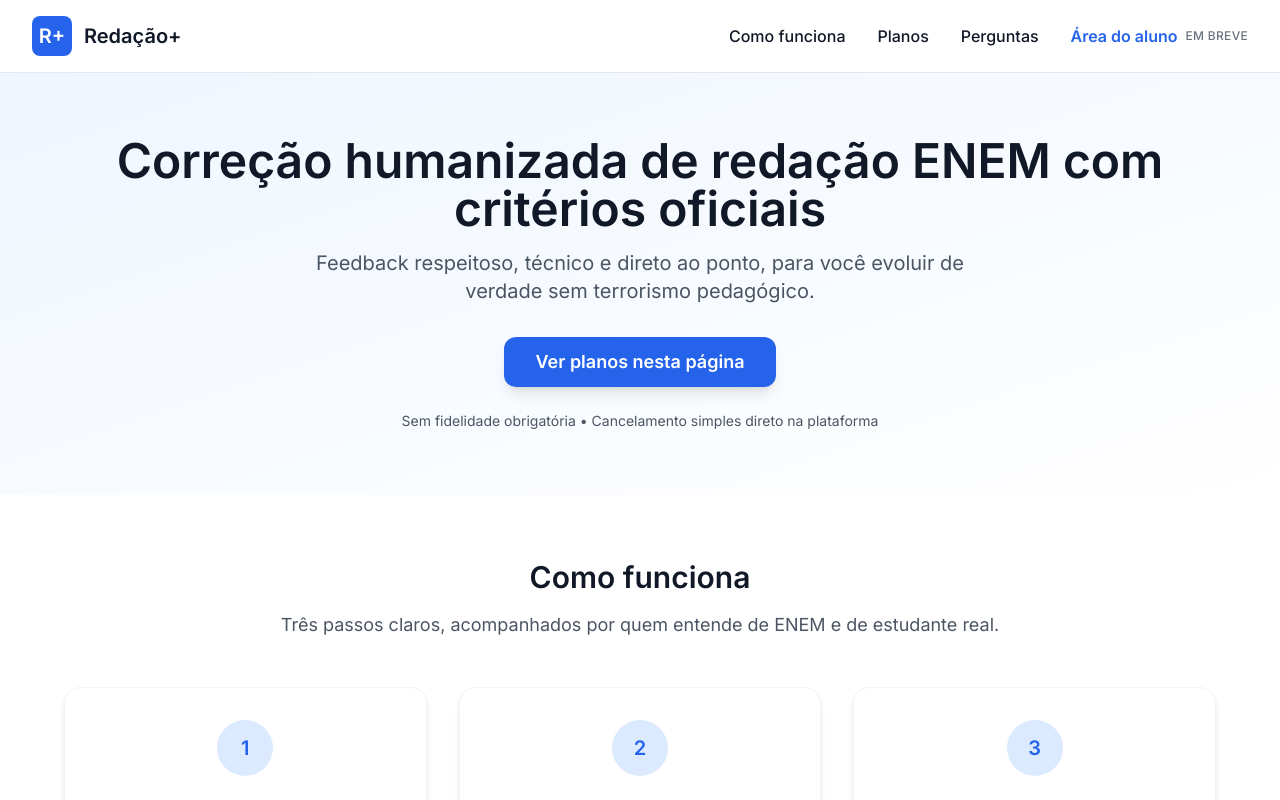
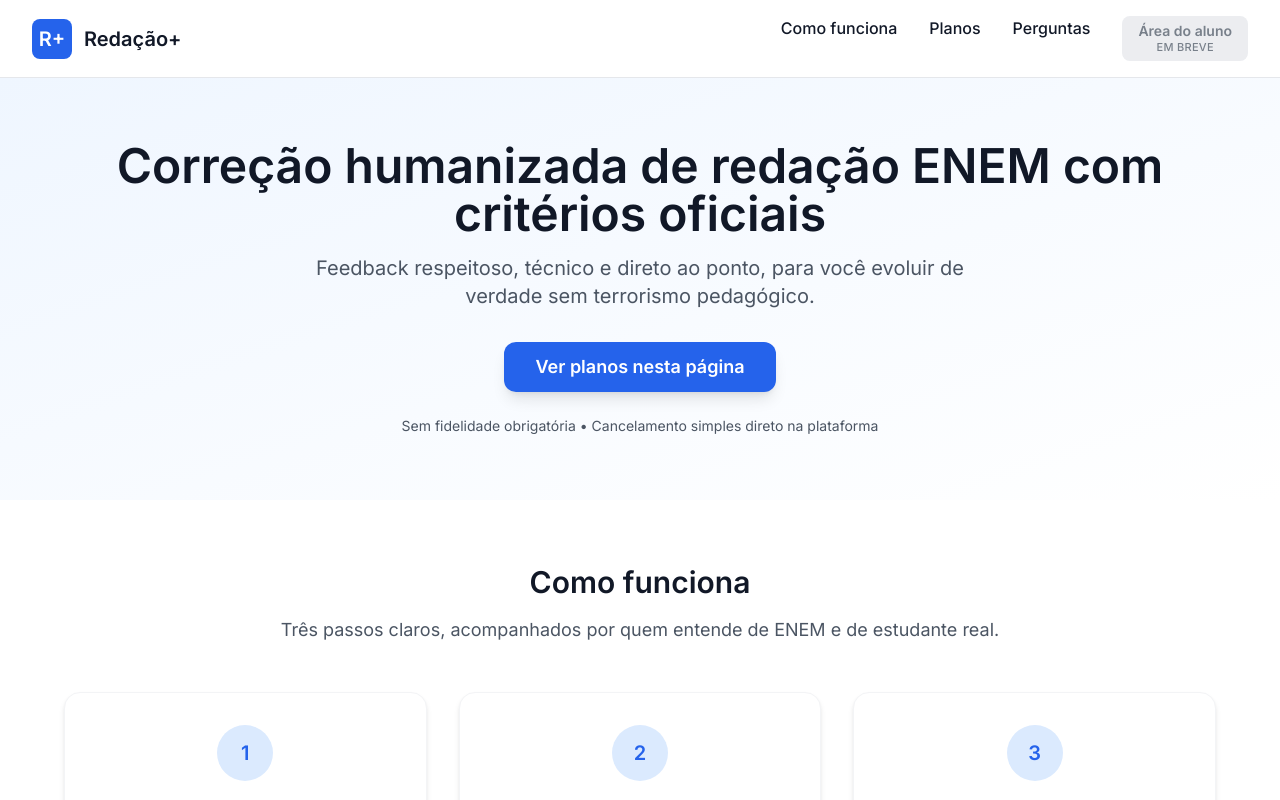
Before and after one commit to EtecGmail/ENEM-REACT, a React (Vite) app: page / in a window 1280 px wide. Shown: the top 800 px of the page. Built offline with nearby package versions, Linux system fonts and the light colour scheme.

Commit message:
feat: desabilitar ctas indisponiveis

```diff
--- a/src/App.tsx
+++ b/src/App.tsx
@@ -189,16 +189,14 @@ export default function App() {
                   Perguntas
                 </a>
               </li>
-              <li>
-                <a
-                  href="#cta-final"
-                  className="font-semibold text-blue-600 hover:text-blue-700 transition-colors focus:outline-none focus:ring-2 focus:ring-blue-500 rounded inline-flex items-center gap-2"
+              <li className="flex items-center">
+                <Botao
+                  isPlaceholder
+                  className="!px-4 !py-2 !rounded-lg !text-sm"
+                  aria-label="Área do aluno em breve"
                 >
                   Área do aluno
-                  <span className="text-xs font-medium uppercase tracking-wide text-gray-500">
-                    em breve
-                  </span>
-                </a>
+                </Botao>
               </li>
             </ul>
           </nav>
@@ -214,12 +212,38 @@ export default function App() {
                     { href: '#planos', rotulo: 'Planos' },
                     { href: '#faq', rotulo: 'Perguntas' },
                     {
-                      href: '#cta-final',
                       rotulo: 'Entrar / Começar',
                       indicador: 'em breve',
+                      desabilitado: true,
                     },
                   ].map((item, index) => (
-                    <li key={item.href}>
+                    <li key={item.href ?? item.rotulo}>
+                      {item.desabilitado ? (
+                        <button
+                          type="button"
+                          aria-disabled="true"
+                          className="w-full text-left font-semibold text-gray-500 py-2 focus:outline-none focus:ring-2 focus:ring-blue-500 rounded cursor-not-allowed"
+                          onClick={(event) => {
+                            event.preventDefault();
+                            event.stopPropagation();
+                          }}
+                          onKeyDown={(event) => {
+                            if (event.key === 'Enter' || event.key === ' ') {
+                              event.preventDefault();
+                              event.stopPropagation();
+                            }
+                          }}
+                        >
+                          <span className="flex items-center gap-2">
+                            {item.rotulo}
+                            {item.indicador ? (
+                              <span className="text-xs uppercase tracking-wide text-gray-500">
+                                {item.indicador}
+                              </span>
+                            ) : null}
+                          </span>
+                        </button>
+                      ) : (
                         <a
                           href={item.href}
                           ref={index === 0 ? primeiroLinkMenuRef : undefined}
@@ -235,6 +259,7 @@ export default function App() {
                             ) : null}
                           </span>
                         </a>
+                      )}
                     </li>
                   ))}
                 </ul>
```
Lines whose indentation alone changed are shown as unchanged.
